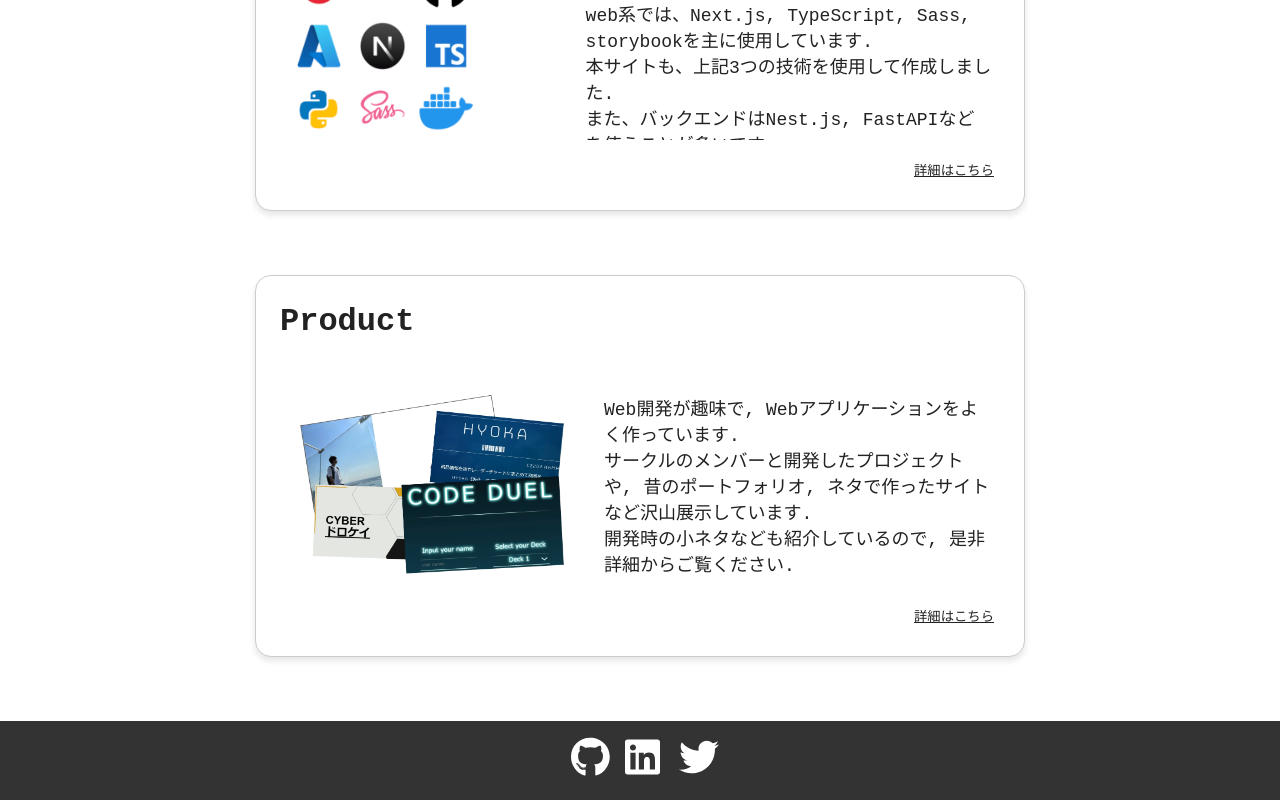
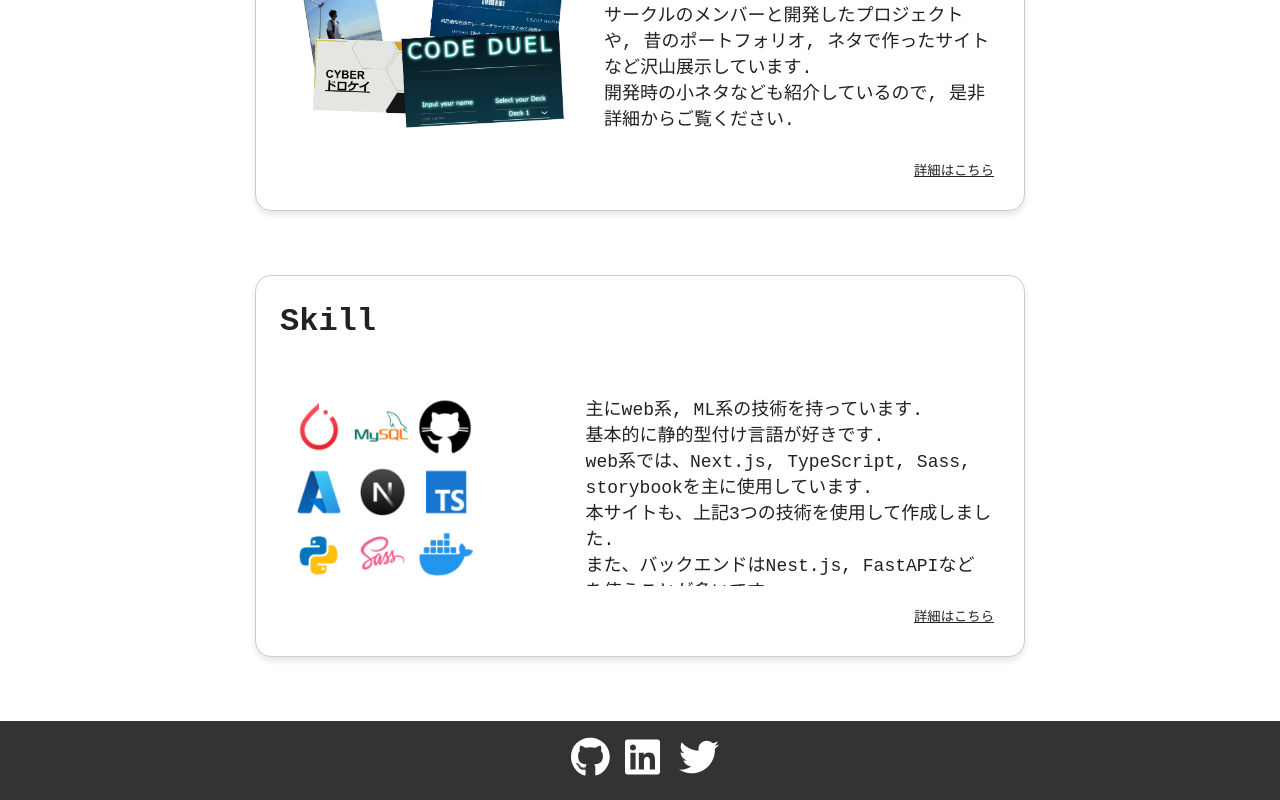
Before and after one commit to YutaK1026/kawaport, a Next.js app: page / in a window 1280 px wide. Shown: the part 1481-2281 px from the top of the page. Built offline with nearby package versions, Linux system fonts and the light colour scheme; a web font is replaced by a local one.

Commit message:
fix: 詳細ボタンを押した時に遷移するようにする

```diff
--- a/src/components/atom/button/index.tsx
+++ b/src/components/atom/button/index.tsx
@@ -1,11 +1,24 @@
+"use client";
+
 import styles from "./button.module.scss";
+import { useRouter } from "next/navigation";
 
 interface ButtonProps {
   content: string;
+  path: string;
 }
 
-export const Button = ({ content }: ButtonProps) => {
-  return <button className={styles.button}>{content}</button>;
+export const Button = ({ content, path }: ButtonProps) => {
+  const { push } = useRouter();
+  const handleClick = (key: string) => {
+    push(`${key}`);
+  };
+
+  return (
+    <button className={styles.button} onClick={() => handleClick(path)}>
+      {content}
+    </button>
+  );
 };
 
 export default Button;
--- a/src/components/molecules/card/about-card/index.tsx
+++ b/src/components/molecules/card/about-card/index.tsx
@@ -32,7 +32,7 @@ const AboutCard = () => {
       </Card.Content>
       <Card.Footer>
         <div className={styles.footer}>
-          <Button content="詳細はこちら" />
+          <Button content="詳細はこちら" path="/about" />
         </div>
       </Card.Footer>
     </Card>
--- a/src/components/molecules/card/project-card/index.tsx
+++ b/src/components/molecules/card/project-card/index.tsx
@@ -33,7 +33,7 @@ const ProjectCard = () => {
       </Card.Content>
       <Card.Footer>
         <div className={styles.footer}>
-          <Button content="詳細はこちら" />
+          <Button content="詳細はこちら" path="/product" />
         </div>
       </Card.Footer>
     </Card>
--- a/src/components/molecules/card/skill-card/index.tsx
+++ b/src/components/molecules/card/skill-card/index.tsx
@@ -33,7 +33,7 @@ const SkillCard = () => {
       </Card.Content>
       <Card.Footer>
         <div className={styles.footer}>
-          <Button content="詳細はこちら" />
+          <Button content="詳細はこちら" path="skill" />
         </div>
       </Card.Footer>
     </Card>
--- a/src/components/organisms/cards/index.tsx
+++ b/src/components/organisms/cards/index.tsx
@@ -6,8 +6,8 @@ const Cards = () => {
   return (
     <div>
       <AboutCard />
+      <ProjectCard />
       <SkillCard />
-      <ProjectCard />
     </div>
   );
 };
```
Also changed, not shown: src/hooks/usePageTransition.ts (added, +35 -0 lines), src/README.md.
